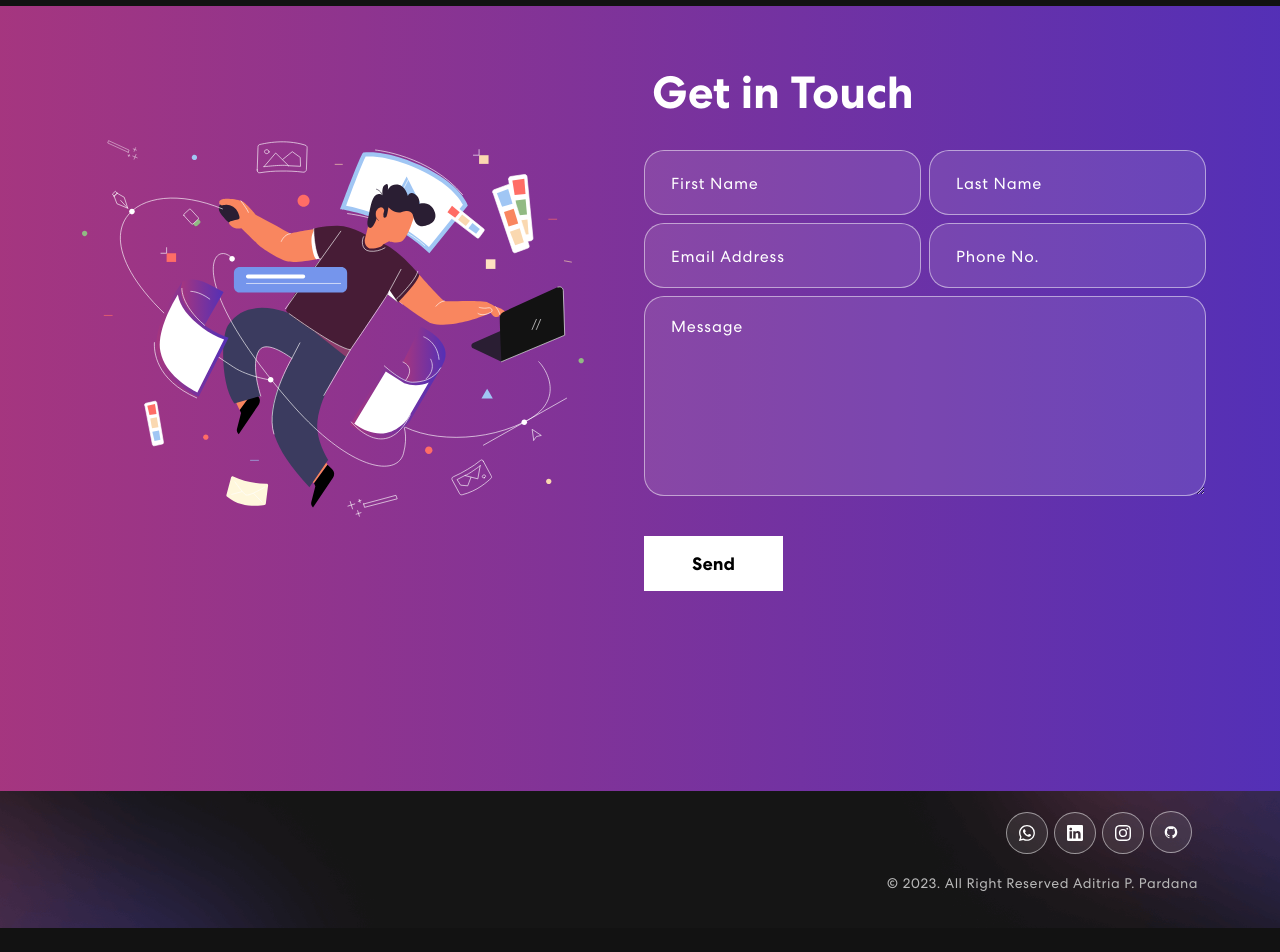
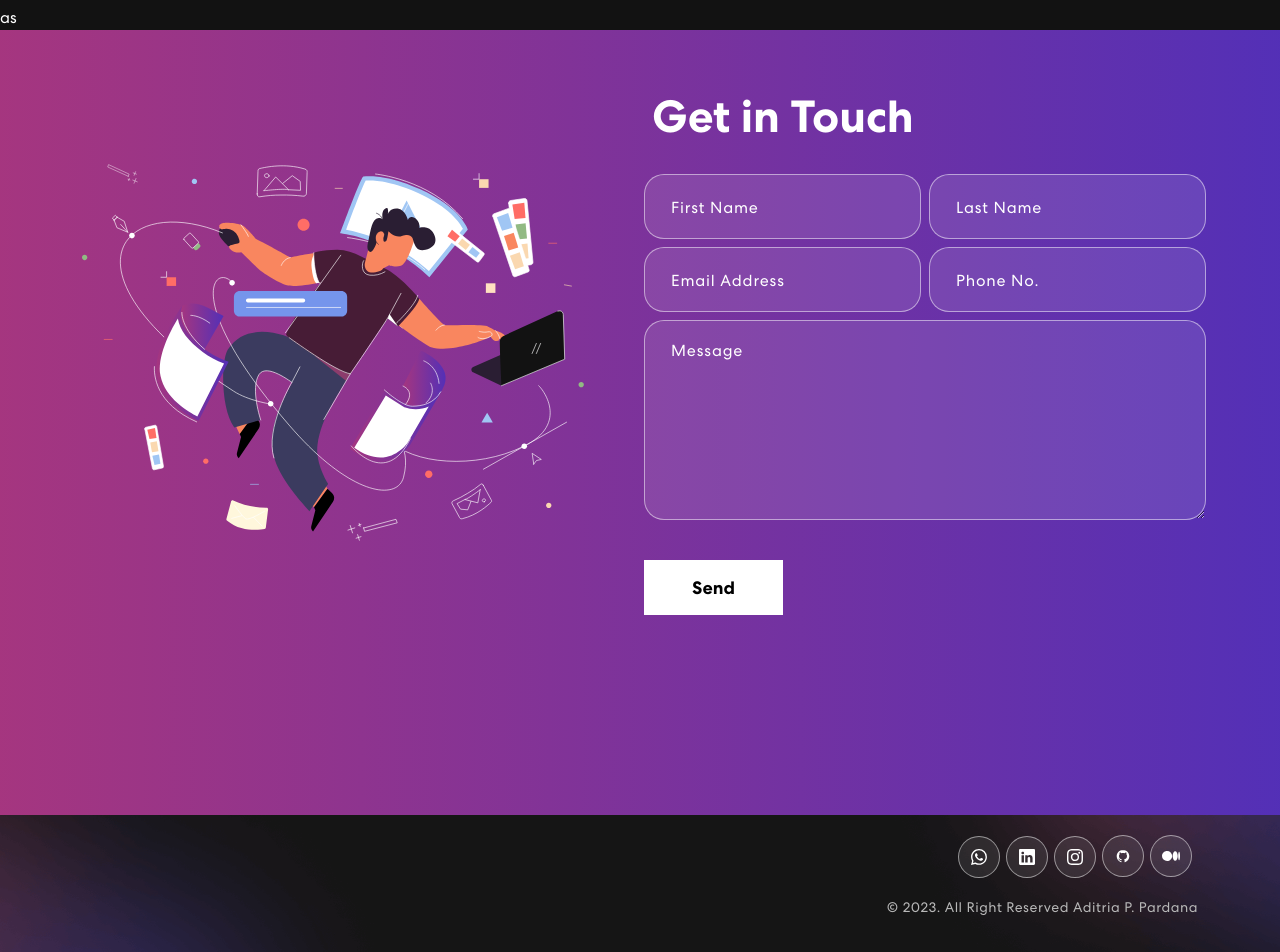
Before and after one commit to pardana/aditria-pardana, a React (Create React App) app: page / in a window 1280 px wide. Shown: the part 3314-4266 px from the top of the page. Before the commit the page ends 4242 px from the top, so only its background shows below. Built offline with nearby package versions, Linux system fonts and the light colour scheme.

Commit message:
update sosmed medium in footer

```diff
--- a/package.json
+++ b/package.json
@@ -10,6 +10,8 @@
     "bootstrap": "^5.2.1",
     "cors": "^2.8.5",
     "express": "^4.18.1",
+    "mdb-react-ui-kit": "^5.1.0",
+    "mdb-ui-kit": "^6.1.0",
     "moment": "^2.29.4",
     "nodemailer": "^6.7.8",
     "react": "^18.2.0",
--- a/src/App.js
+++ b/src/App.js
@@ -7,6 +7,7 @@ import Banner from "./components/Banner";
 import Skills from "./components/Skills";
 import Projects from "./components/Projects";
 import Testimonials from "./components/Testimonials";
+import Certified from "./components/Certified";
 import Contact from "./components/Contact";
 import Footer from "./components/Footer";
 
@@ -18,6 +19,7 @@ function App() {
       <Skills />
       <Projects />
       <Testimonials />
+      <Certified />
       <Contact />
       <Footer />
     </div>
--- /dev/null
+++ b/src/components/Certified.js
@@ -0,0 +1,38 @@
+import React from "react";
+import {
+  MDBContainer,
+  MDBCol,
+  MDBLightbox,
+  MDBLightboxItem,
+  MDBRow,
+} from "mdb-react-ui-kit";
+// import 'mdb-react-ui-kit/dist/css/mdb.min.css';
+
+export default function Certified() {
+  return (
+    <div>as</div>
+    // <MDBLightbox>
+    //   <MDBRow>
+    //     <MDBCol lg="6">
+    //       <MDBLightboxItem
+    //         src="https://mdbootstrap.com/img/Photos/Thumbnails/Slides/1.webp"
+    //         fullscreenSrc="https://mdbootstrap.com/img/Photos/Slides/1.webp"
+    //         className="w-100 mb-2 mb-md-4"
+    //       />
+    //       <MDBLightboxItem
+    //         src="https://mdbootstrap.com/img/Photos/Thumbnails/Square/1.webp"
+    //         fullscreenSrc="https://mdbootstrap.com/img/Photos/Square/1.webp"
+    //         className="w-100"
+    //       />
+    //     </MDBCol>
+    //     <MDBCol lg="6">
+    //       <MDBLightboxItem
+    //         src="https://mdbootstrap.com/img/Photos/Thumbnails/Vertical/1.webp"
+    //         fullscreenSrc="https://mdbootstrap.com/img/Photos/Vertical/1.webp"
+    //         className="w-100"
+    //       />
+    //     </MDBCol>
+    //   </MDBRow>
+    // </MDBLightbox>
+  );
+}
--- a/src/components/Footer.js
+++ b/src/components/Footer.js
@@ -2,7 +2,7 @@ import React from "react";
 import { Container, Row, Col } from "react-bootstrap";
 import logo from "../assets/img/logo.svg";
 import moment from "moment";
-import { BsWhatsapp, BsInstagram, BsLinkedin } from "react-icons/bs";
+import { BsWhatsapp, BsInstagram, BsLinkedin, BsMedium } from "react-icons/bs";
 import { DiGithubBadge } from "react-icons/di";
 
 const dateTime = new Date();
@@ -12,9 +12,7 @@ export default function Footer() {
     <footer className="footer">
       <Container>
         <Row className="align-items-center">
-          <Col sm={6}>
-            {/* <img src={logo} alt="Logo" /> */}
-          </Col>
+          <Col sm={6}>{/* <img src={logo} alt="Logo" /> */}</Col>
           <Col sm={6} className="text-center text-sm-end">
             <div className="social-icon">
               <a
@@ -45,6 +43,13 @@ export default function Footer() {
               >
                 <DiGithubBadge />
               </a>
+              <a
+                style={{ color: "white", fontSize: 18 }}
+                href="https://medium.com/@appardana"
+                target="_blank"
+              >
+                <BsMedium />
+              </a>
             </div>
             <p>
               &copy; {moment(dateTime).format("YYYY")}. All Right Reserved
```
Also changed, not shown: 1 other file (tests, documents, lock files or other folders).
